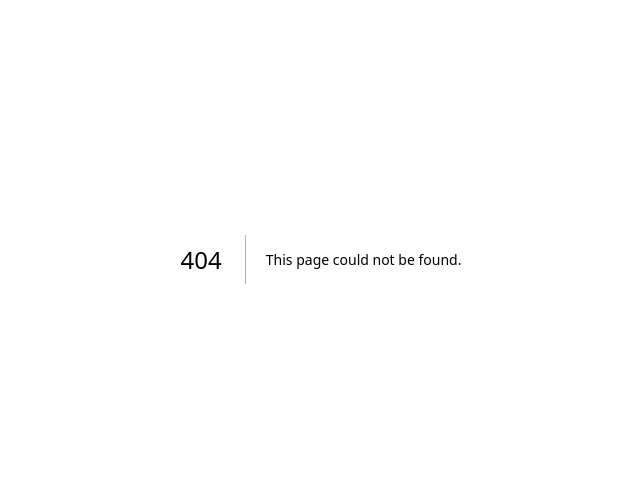
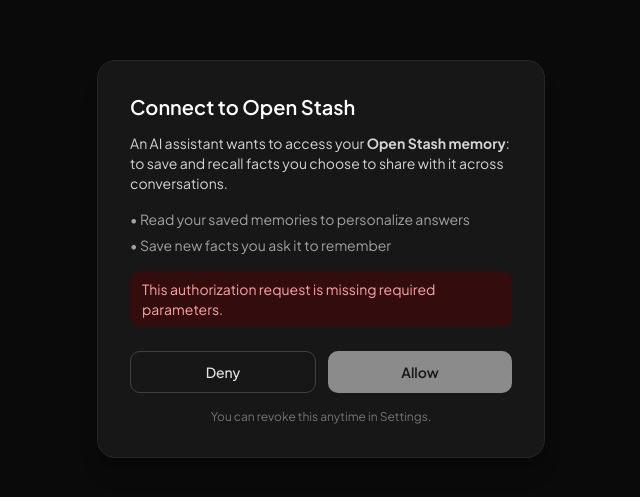
Before and after one commit to open-stash/holonet, a Next.js app: page /oauth/authorize in a window 1280 px wide. Before the commit this address had no page. Shown: the part 141-638 px from the top of the page, without its empty margins (319-959 px from the left). Built offline with nearby package versions, Linux system fonts and the light colour scheme.

Commit message:
feat: implement OAuth 2.1 consent screen for authorization flow

```diff
--- /dev/null
+++ b/src/app/oauth/authorize/page.tsx
@@ -0,0 +1,138 @@
+"use client";
+
+// OAuth 2.1 consent screen — the `authorization_endpoint` sentinel advertises to MCP
+// clients (ChatGPT / claude.ai). The user is sent here with the OAuth params; once they
+// approve, we ask sentinel (via the proxy, authenticated with the user's token) to mint
+// an authorization code, then redirect back to the connector's callback with it.
+
+import { useEffect, useState } from "react";
+import { getToken, refreshAccessToken } from "@/lib/api/token";
+
+interface Params {
+  responseType: string;
+  clientId: string;
+  redirectUri: string;
+  scope: string;
+  state: string;
+  codeChallenge: string;
+  codeChallengeMethod: string;
+  resource: string;
+}
+
+function readParams(): Params {
+  const q = new URLSearchParams(window.location.search);
+  return {
+    responseType: q.get("response_type") ?? "",
+    clientId: q.get("client_id") ?? "",
+    redirectUri: q.get("redirect_uri") ?? "",
+    scope: q.get("scope") ?? "memory",
+    state: q.get("state") ?? "",
+    codeChallenge: q.get("code_challenge") ?? "",
+    codeChallengeMethod: q.get("code_challenge_method") ?? "",
+    resource: q.get("resource") ?? "",
+  };
+}
+
+function redirectBack(redirectUri: string, params: Record<string, string>) {
+  const url = new URL(redirectUri);
+  for (const [k, v] of Object.entries(params)) if (v) url.searchParams.set(k, v);
+  window.location.href = url.toString();
+}
+
+export default function OAuthAuthorizePage() {
+  const [params, setParams] = useState<Params | null>(null);
+  const [error, setError] = useState("");
+  const [busy, setBusy] = useState(false);
+
+  useEffect(() => {
+    const p = readParams();
+    setParams(p);
+    if (p.responseType !== "code" || !p.clientId || !p.redirectUri || !p.codeChallenge) {
+      setError("This authorization request is missing required parameters.");
+      return;
+    }
+    // Require a logged-in user; bounce to login (returning here) if absent.
+    (async () => {
+      let token = getToken();
+      if (!token) token = (await refreshAccessToken()) ?? "";
+      if (!token) {
+        const next = encodeURIComponent(window.location.pathname + window.location.search);
+        window.location.href = `/login?next=${next}`;
+      }
+    })();
+  }, []);
+
+  async function approve() {
+    if (!params) return;
+    setBusy(true);
+    setError("");
+    try {
+      const token = getToken() || (await refreshAccessToken()) || "";
+      const res = await fetch("/api/proxy/oauth/code", {
+        method: "POST",
+        credentials: "include",
+        headers: { "Content-Type": "application/json", Authorization: `Bearer ${token}` },
+        body: JSON.stringify({
+          client_id: params.clientId,
+          redirect_uri: params.redirectUri,
+          code_challenge: params.codeChallenge,
+          scope: params.scope,
+          resource: params.resource,
+        }),
+      });
+      const json = await res.json();
+      if (!json?.success || !json.data?.code) {
+        setError("Could not authorize this connection. Please try again.");
+        setBusy(false);
+        return;
+      }
+      redirectBack(params.redirectUri, { code: json.data.code, state: params.state });
+    } catch {
+      setError("Something went wrong. Please try again.");
+      setBusy(false);
+    }
+  }
+
+  function deny() {
+    if (!params) return;
+    redirectBack(params.redirectUri, { error: "access_denied", state: params.state });
+  }
+
+  return (
+    <div className="flex min-h-screen items-center justify-center bg-neutral-950 p-4">
+      <div className="w-full max-w-md rounded-2xl border border-neutral-800 bg-neutral-900 p-8 shadow-xl">
+        <h1 className="text-xl font-semibold text-white">Connect to Open Stash</h1>
+        <p className="mt-3 text-sm text-neutral-300">
+          An AI assistant wants to access your <strong>Open Stash memory</strong>: to save
+          and recall facts you choose to share with it across conversations.
+        </p>
+        <ul className="mt-4 space-y-1.5 text-sm text-neutral-400">
+          <li>• Read your saved memories to personalize answers</li>
+          <li>• Save new facts you ask it to remember</li>
+        </ul>
+        {error ? (
+          <p className="mt-4 rounded-lg bg-red-950/60 px-3 py-2 text-sm text-red-300">{error}</p>
+        ) : null}
+        <div className="mt-6 flex gap-3">
+          <button
+            onClick={deny}
+            disabled={busy || !params}
+            className="flex-1 rounded-lg border border-neutral-700 px-4 py-2.5 text-sm font-medium text-neutral-200 hover:bg-neutral-800 disabled:opacity-50"
+          >
+            Deny
+          </button>
+          <button
+            onClick={approve}
+            disabled={busy || !params || !!error}
+            className="flex-1 rounded-lg bg-white px-4 py-2.5 text-sm font-semibold text-neutral-900 hover:bg-neutral-200 disabled:opacity-50"
+          >
+            {busy ? "Authorizing…" : "Allow"}
+          </button>
+        </div>
+        <p className="mt-4 text-center text-xs text-neutral-500">
+          You can revoke this anytime in Settings.
+        </p>
+      </div>
+    </div>
+  );
+}
```
